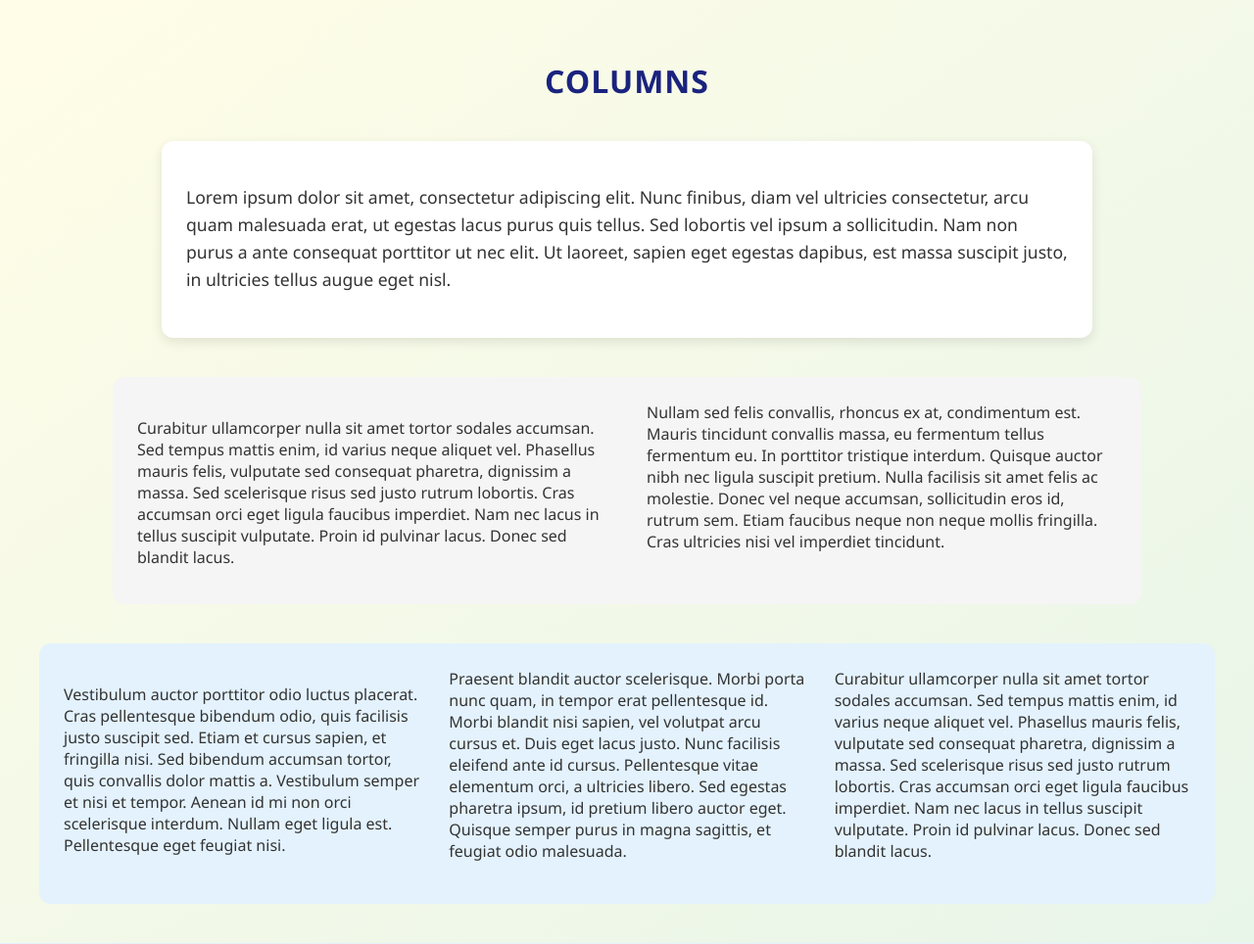
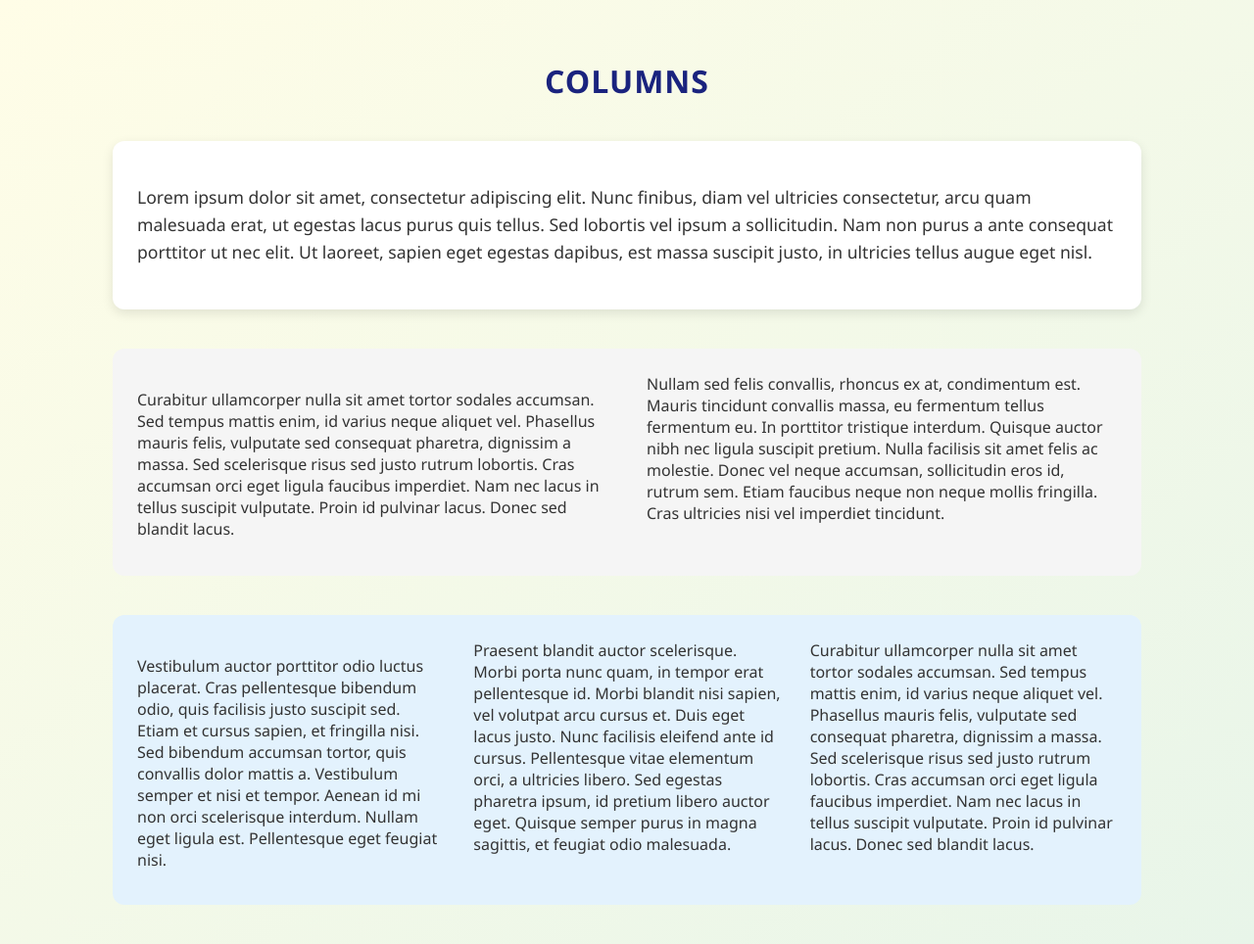
Before and after one commit to joannadagil/joannadagil.github.io, a PHP site: page /columns.html in a window 1280 px wide. Shown: the whole page at 98% size. Run offline with PHP 8.4, Linux system fonts and the light colour scheme.

Commit message:
full css

```diff
--- a/columns.css
+++ b/columns.css
@@ -15,7 +15,7 @@ h1 {
 }
 
 .intro {
-  max-width: 900px;
+  max-width: 1000px;
   margin: 0 auto 40px;
   font-size: 1.1rem;
   line-height: 1.6;
@@ -40,7 +40,7 @@ h1 {
 .three-columns {
   column-count: 3;
   column-gap: 30px;
-  max-width: 1200px;
+  max-width: 1000px;
   margin: 0 auto;
   background: #e3f2fd;
   padding: 25px;
```
